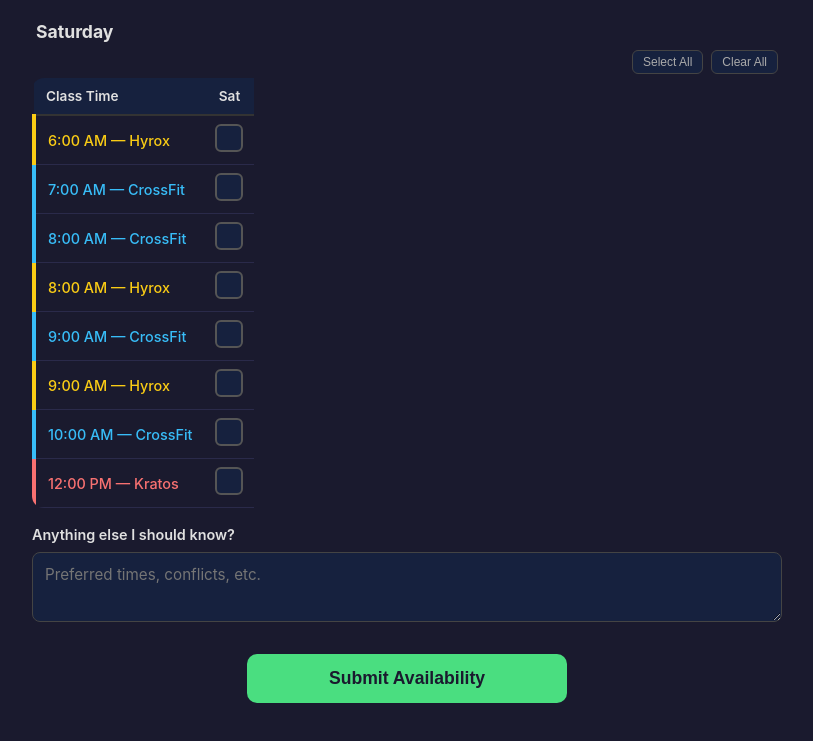
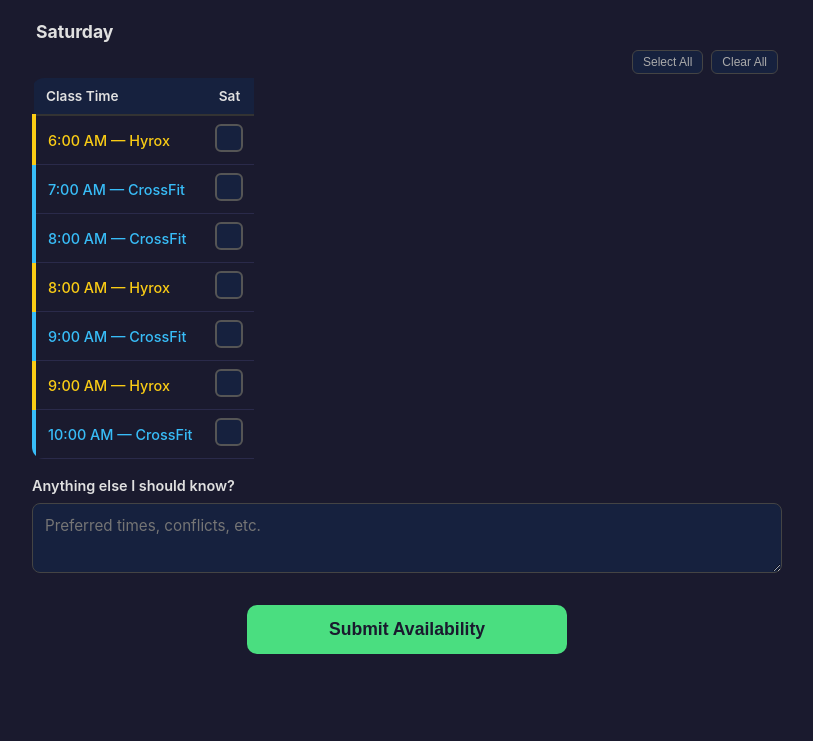
Before and after one commit to kevschuetz3-lgtm/koda-coaching, a plain HTML site: page index.html in a window 1280 px wide. Shown: the part 1402-2143 px from the top of the page, without its empty margins (233-1046 px from the left). After the commit the page ends 2116 px from the top, so only its background shows below. Drawn offline with Linux system fonts and the light colour scheme.

Commit message:
Remove Saturday Kratos

```diff
--- a/index.html
+++ b/index.html
@@ -457,8 +457,7 @@
       ["8:00 AM — Hyrox",     "hyrox"],
       ["9:00 AM — CrossFit",  "crossfit"],
       ["9:00 AM — Hyrox",     "hyrox"],
-      ["10:00 AM — CrossFit", "crossfit"],
-      ["12:00 PM — Kratos",   "kratos"]
+      ["10:00 AM — CrossFit", "crossfit"]
     ];
 
     var dayNames = ["Mon","Tue","Wed","Thu","Fri"];
```
